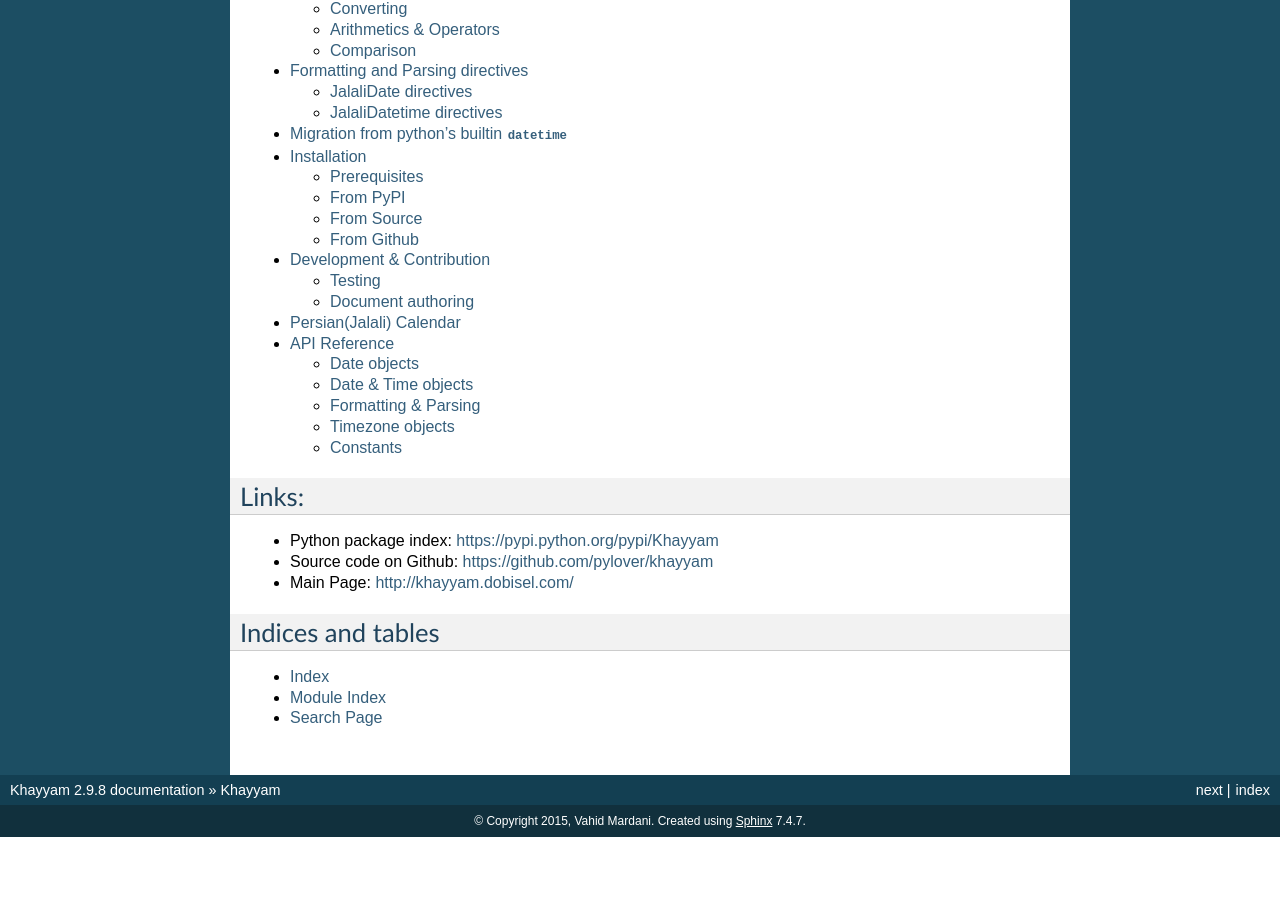
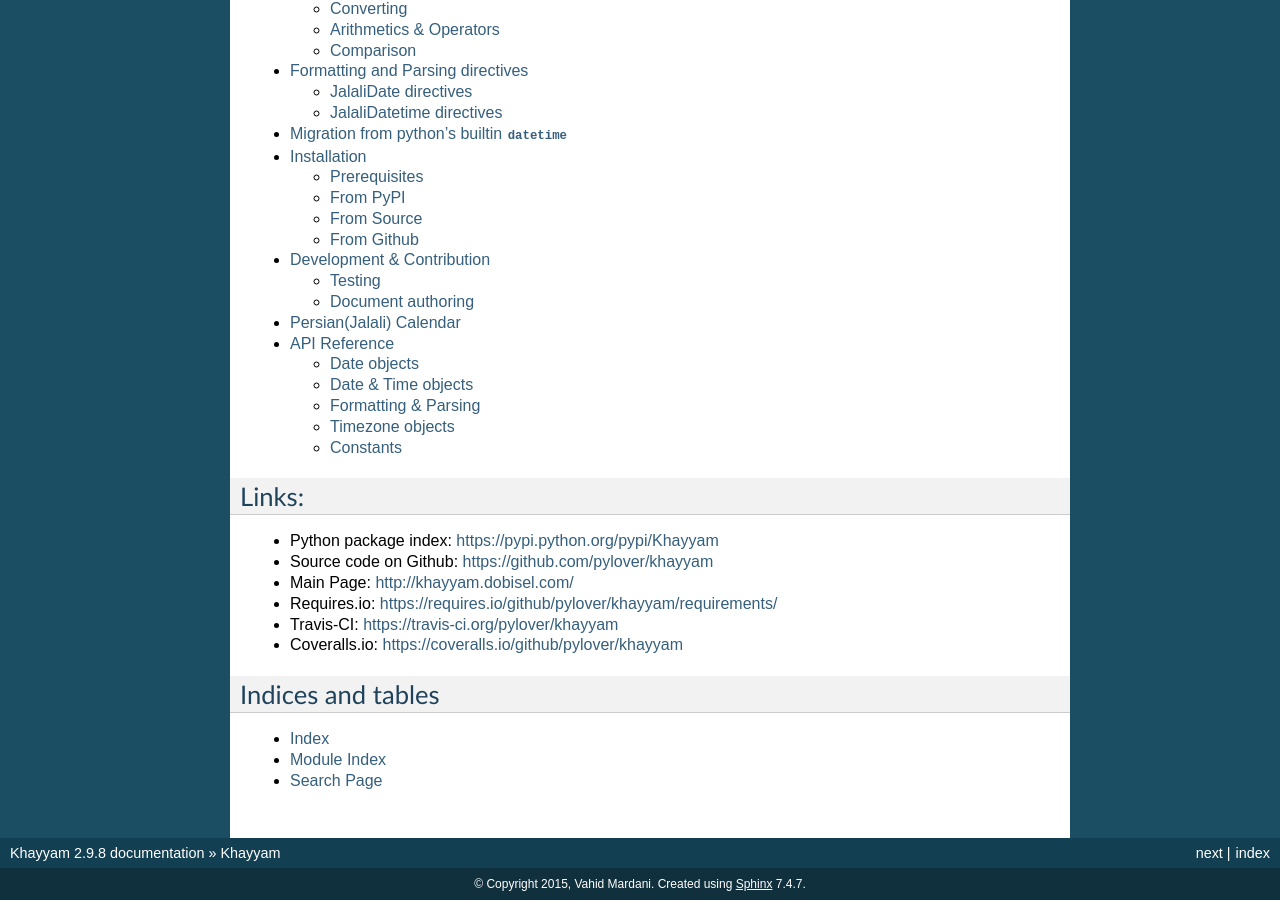
Before and after one commit to pylover/khayyam, a Sphinx documentation site: the page built from sphinx/index.rst, in a window 1280 px wide and 900 px high, scrolled down 894 px. Built offline with Sphinx 7.4.7, drawn with Linux system fonts in a browser that asks for light colours; before the commit the page ends 1731 px from its top, so only the background shows below that.

```diff
--- a/sphinx/index.rst
+++ b/sphinx/index.rst
@@ -81,7 +81,9 @@
 * Python package index: `https://pypi.python.org/pypi/Khayyam <https://pypi.python.org/pypi/Khayyam>`_
 * Source code on Github: `https://github.com/pylover/khayyam <https://github.com/pylover/khayyam>`_
 * Main Page: `http://khayyam.dobisel.com/ <http://khayyam.dobisel.com/>`_
-
+* Requires.io: `https://requires.io/github/pylover/khayyam/requirements/ <https://requires.io/github/pylover/khayyam/requirements>`_
+* Travis-CI: `https://travis-ci.org/pylover/khayyam <https://travis-ci.org/pylover/khayyam>`_
+* Coveralls.io: `https://coveralls.io/github/pylover/khayyam <https://coveralls.io/github/pylover/khayyam>`_
 
 Indices and tables
 ------------------
```
Also changed, not shown: 3 other files.
